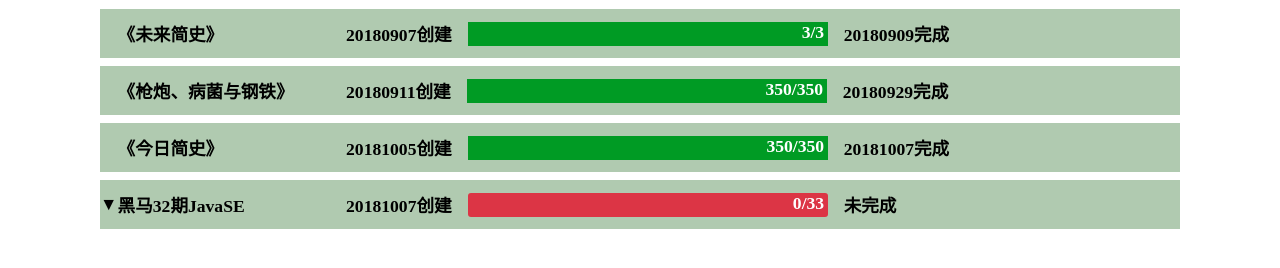
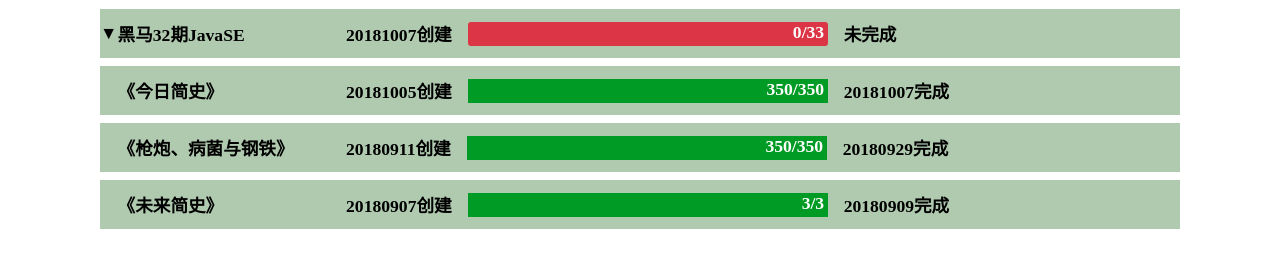
Before and after one commit to jacktown11/mission, a plain HTML site: page index.html in a window 1280 px wide. Shown: the part 48-316 px from the top of the page. Drawn offline with Linux system fonts and the light colour scheme.

Commit message:
sort by created time

```diff
--- a/index.html
+++ b/index.html
@@ -156,6 +156,9 @@
 
         $.get('./mission.json', function(data){
             console.log(data);
+            data.sort(function(item1, item2){
+                return item2.createdTime - item1.createdTime;
+            });
             let htmlStr = '';
             for (let item of data) {
                 htmlStr += genItemStr(item);
```
